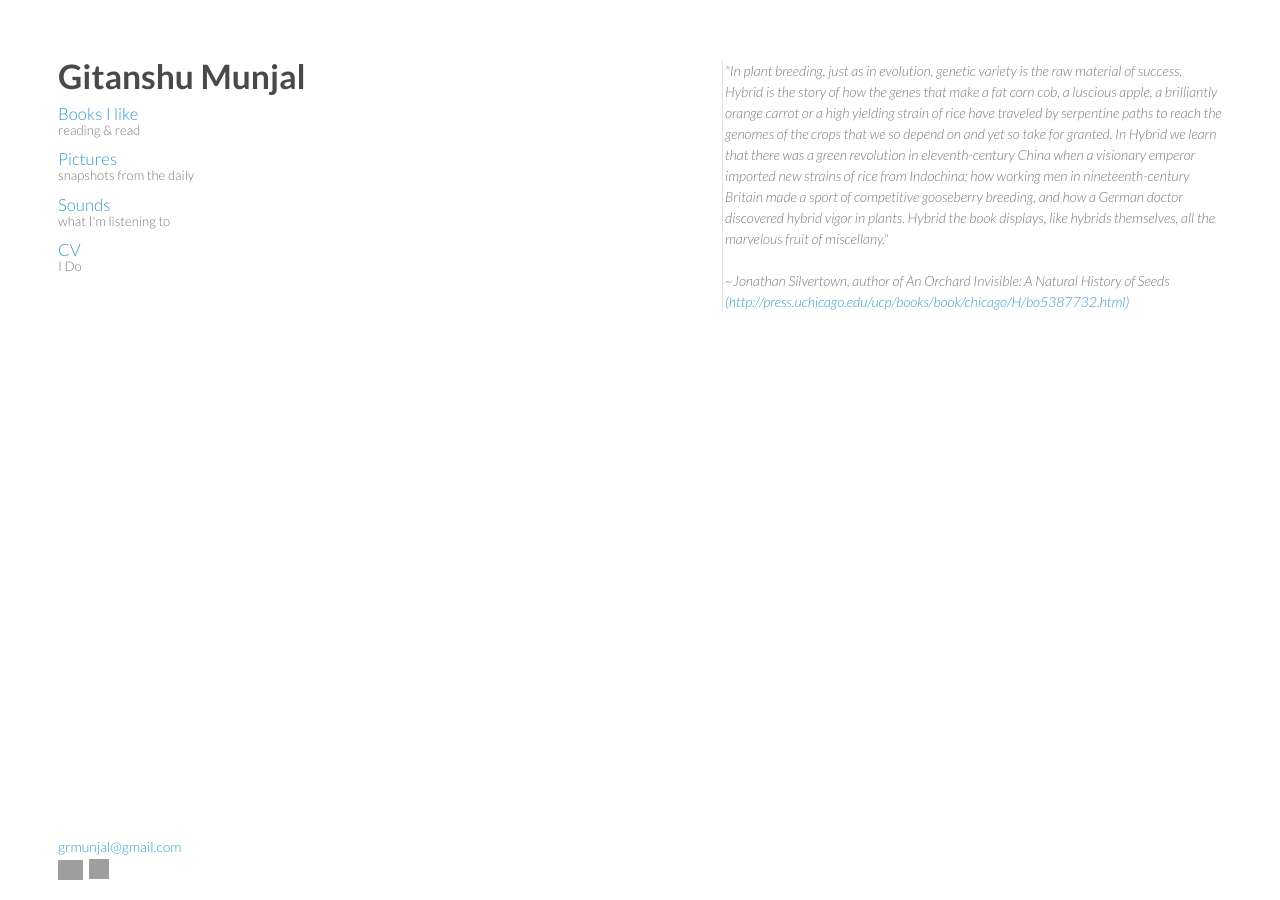
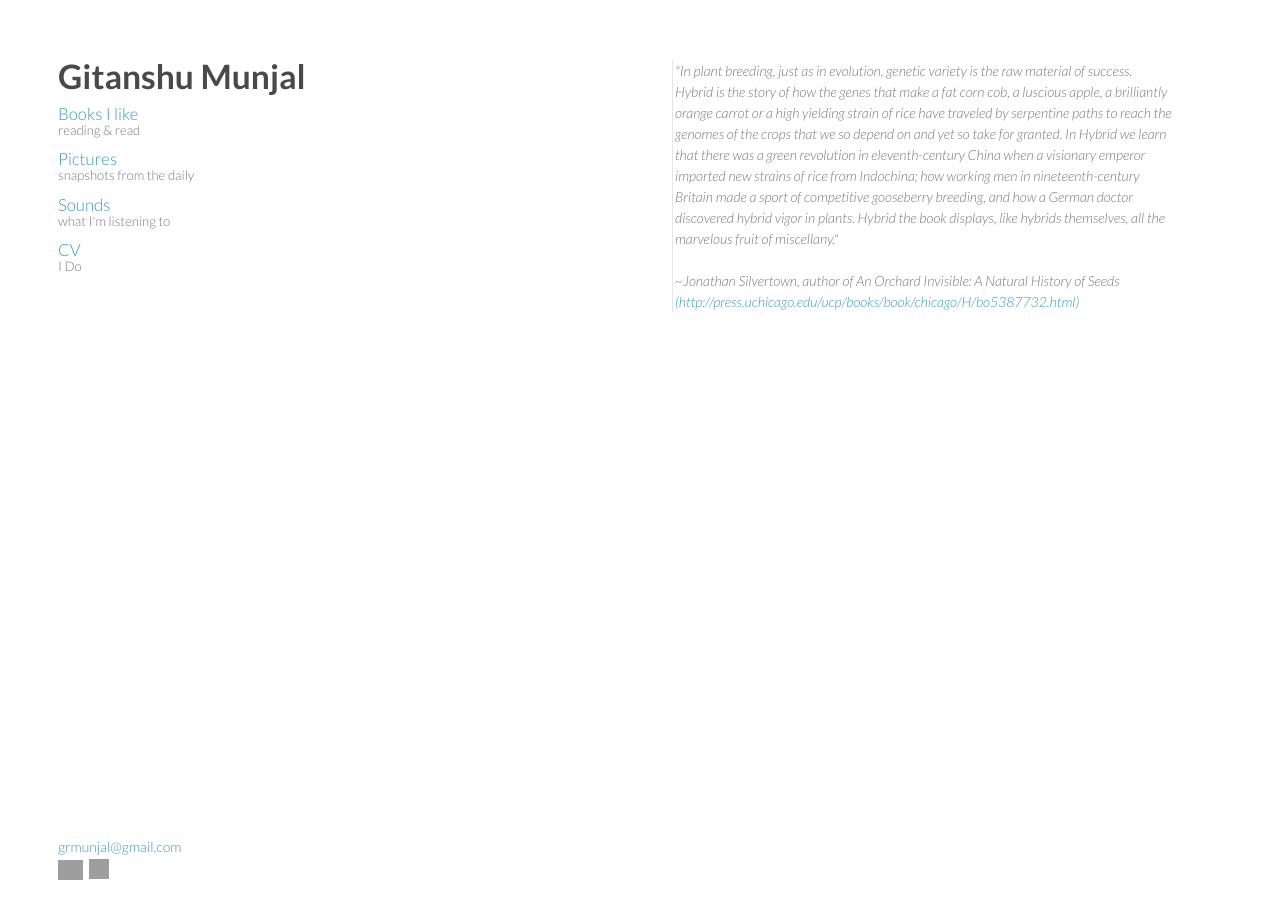
Before and after one commit to grmunjal/grmunjal.github.io, a Jekyll site: the page built from books.html, in a window 1280 px wide. Built offline with Jekyll 4.4.1, drawn with Linux system fonts in a browser that asks for light colours; nearby versions of some CDN libraries; comment, search, counter and statistics services are not loaded; grey boxes are pictures that could not be loaded.

Commit message:
there yet?

```diff
--- a/books.html
+++ b/books.html
@@ -10,7 +10,7 @@
 </script>
 </div>
 
-<div id="leftquote">
+<div id="rightquote">
 "In plant breeding, just as in evolution, genetic variety is the raw material of success. Hybrid is the story of how the genes that make a fat corn cob, a luscious apple, a brilliantly orange carrot or a high yielding strain of rice have traveled by serpentine paths to reach the genomes of the crops that we so depend on and yet so take for granted. In Hybrid we learn that there was a green revolution in eleventh-century China when a visionary emperor imported new strains of rice from Indochina; how working men in nineteenth-century Britain made a sport of competitive gooseberry breeding, and how a German doctor discovered hybrid vigor in plants. Hybrid the book displays, like hybrids themselves, all the marvelous fruit of miscellany."
 <br><br>
 ~Jonathan Silvertown, author of An Orchard Invisible: A Natural History of Seeds<br>
--- a/stylesheet.css
+++ b/stylesheet.css
@@ -194,13 +194,13 @@
 #leftbook{
   float:left;
   position:relative;
-  left:80%;
+  left:10%;
   margin:1px;
 }
 
-#leftquote{
-  float:left;
-  position: relative;
+#rightquote{
+  float:right;
+  position: relative;right:10%;
   border-left:1px solid #e5e5e5;
   margin:0;
   padding-left:2px;
```
